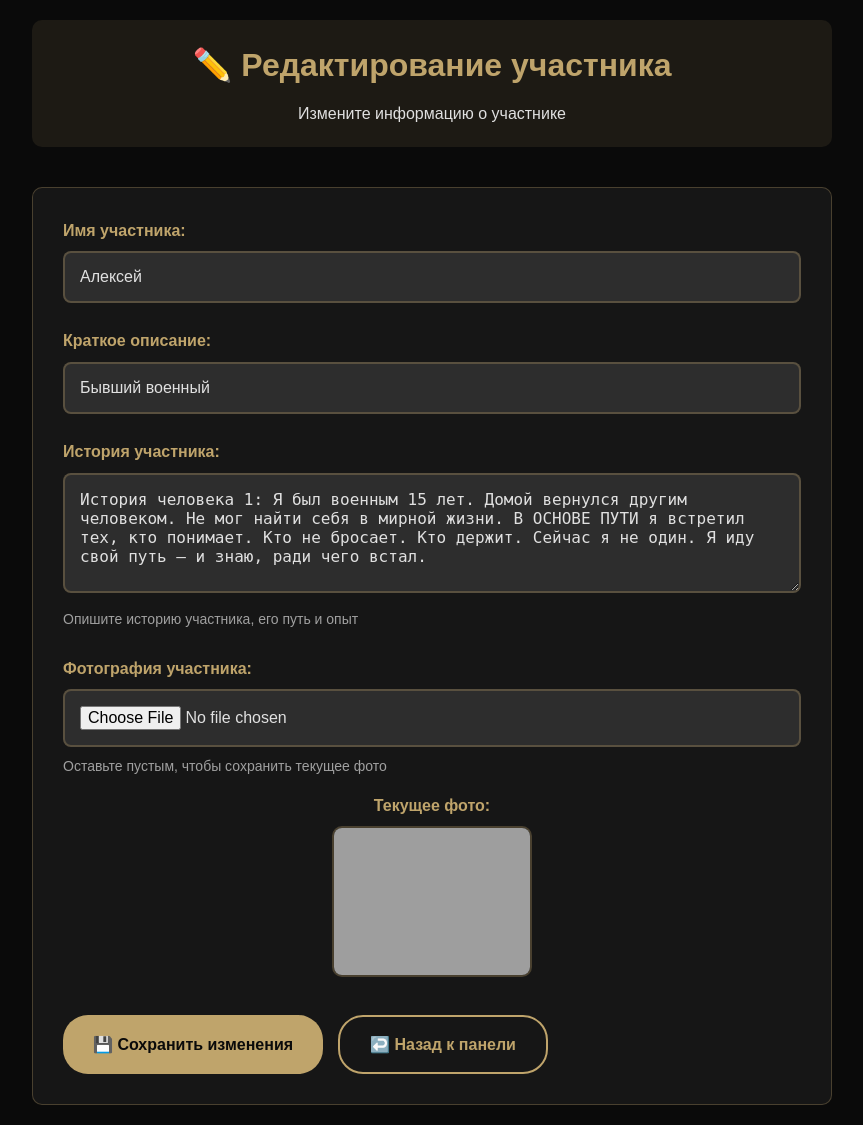
After one commit to KoboSteruS/Main_way, a Flask app: page /1/admin/edit-participant/static_participant_1 in a window 1280 px wide. The commit adds this page. Shown: the whole page, without its empty margins (208-1071 px from the left). Run offline with Flask 3, Linux system fonts and the light colour scheme; grey boxes are pictures that could not be loaded.

Commit message:
feat: добавлен функционал редактирования участников и событий - можно редактировать как статичные, так и динамические записи

```diff
--- a/app/routes.py
+++ b/app/routes.py
@@ -498,6 +498,142 @@ def add_organizer(token):
 
     return render_template('admin/add_organizer.html', token=token)
 
+# Маршрут для редактирования участника
+@main_bp.route('/<token>/admin/edit-participant/<participant_id>', methods=['GET', 'POST'])
+@admin_required
+def edit_participant(token, participant_id):
+    participants = load_participants()
+    participant = next((p for p in participants if p['id'] == participant_id), None)
+
+    if not participant:
+        flash('Участник не найден', 'error')
+        return redirect(url_for('main.admin_dashboard', token=token))
+
+    if request.method == 'POST':
+        name = request.form.get('name')
+        text = request.form.get('text')
+        story = request.form.get('story')
+
+        # Обработка загруженного файла
+        new_photo = participant.get('photo')
+        if 'photo' in request.files:
+            file = request.files['photo']
+            if file and file.filename:
+                # Генерируем уникальное имя файла
+                filename = secure_filename(file.filename)
+                file_extension = filename.rsplit('.', 1)[1].lower()
+                new_filename = f"character_{uuid.uuid4().hex[:8]}.{file_extension}"
+
+                # Сохраняем файл
+                upload_folder = 'app/static/img/character'
+                if not os.path.exists(upload_folder):
+                    os.makedirs(upload_folder)
+
+                file_path = os.path.join(upload_folder, new_filename)
+                file.save(file_path)
+                new_photo = f'img/character/{new_filename}'
+
+        # Обновляем данные участника
+        participant['name'] = name
+        participant['text'] = text
+        participant['story'] = story
+        participant['photo'] = new_photo
+
+        # Сохраняем изменения
+        if participant_id.startswith('static_'):
+            # Для статичных участников обновляем константу
+            for i, static_p in enumerate(STATIC_PARTICIPANTS):
+                if static_p['id'] == participant_id:
+                    STATIC_PARTICIPANTS[i] = participant
+                    break
+            flash('Статичный участник успешно обновлен!', 'success')
+        else:
+            # Для динамических участников обновляем JSON
+            try:
+                with open('app/data/participants.json', 'r', encoding='utf-8') as f:
+                    dynamic_participants = json.load(f)
+
+                for i, dyn_p in enumerate(dynamic_participants):
+                    if dyn_p['id'] == participant_id:
+                        dynamic_participants[i] = participant
+                        break
+
+                save_participants(dynamic_participants)
+                flash('Участник успешно обновлен!', 'success')
+            except Exception as e:
+                flash(f'Ошибка обновления: {e}', 'error')
+
+        return redirect(url_for('main.admin_dashboard', token=token))
+
+    return render_template('admin/edit_participant.html', participant=participant, token=token)
+
+# Маршрут для редактирования события
+@main_bp.route('/<token>/admin/edit-event/<event_id>', methods=['GET', 'POST'])
+@admin_required
+def edit_event(token, event_id):
+    events = load_events()
+    event = next((e for e in events if e['id'] == event_id), None)
+
+    if not event:
+        flash('Событие не найдено', 'error')
+        return redirect(url_for('main.admin_dashboard', token=token))
+
+    if request.method == 'POST':
+        title = request.form.get('title')
+        desc = request.form.get('desc')
+
+        # Обработка загруженного файла
+        new_image = event.get('image')
+        if 'image' in request.files:
+            file = request.files['image']
+            if file and file.filename:
+                # Генерируем уникальное имя файла
+                filename = secure_filename(file.filename)
+                file_extension = filename.rsplit('.', 1)[1].lower()
+                new_filename = f"event_{uuid.uuid4().hex[:8]}.{file_extension}"
+
+                # Сохраняем файл
+                upload_folder = 'app/static/img'
+                if not os.path.exists(upload_folder):
+                    os.makedirs(upload_folder)
+
+                file_path = os.path.join(upload_folder, new_filename)
+                file.save(file_path)
+                new_image = f'img/{new_filename}'
+
+        # Обновляем данные события
+        event['title'] = title
+        event['desc'] = desc
+        event['image'] = new_image
+
+        # Сохраняем изменения
+        if event_id.startswith('static_event_'):
+            # Для статичных событий обновляем константу
+            for i, static_e in enumerate(STATIC_EVENTS):
+                if static_e['id'] == event_id:
+                    STATIC_EVENTS[i] = event
+                    break
+            flash('Статичное событие успешно обновлено!', 'success')
+        else:
+            # Для динамических событий обновляем JSON
+            try:
+                with open('app/data/events.json', 'r', encoding='utf-8') as f:
+                    dynamic_events = json.load(f)
+
+                for i, dyn_e in enumerate(dynamic_events):
+                    if dyn_e['id'] == event_id:
+                        dynamic_events[i] = event
+                        break
+
+                save_events(dynamic_events)
+                flash('Событие успешно обновлено!', 'success')
+            except Exception as e:
+                flash(f'Ошибка обновления: {e}', 'error')
+
+        return redirect(url_for('main.admin_dashboard', token=token))
+
+    return render_template('admin/edit_event.html', event=event, token=token)
+
 # Маршрут для удаления организатора
 @main_bp.route('/<token>/admin/delete-organizer/<organizer_id>')
 @admin_required
--- /dev/null
+++ b/app/templates/admin/edit_participant.html
@@ -0,0 +1,253 @@
+<!DOCTYPE html>
+<html lang="ru">
+<head>
+    <meta charset="UTF-8">
+    <meta name="viewport" content="width=device-width, initial-scale=1.0">
+    <title>Редактирование участника - ОСНОВА ПУТИ</title>
+    <style>
+        * {
+            margin: 0;
+            padding: 0;
+            box-sizing: border-box;
+        }
+
+        body {
+            font-family: 'Arial', sans-serif;
+            background: #0a0a0a;
+            color: #e0e0e0;
+            line-height: 1.6;
+            padding: 20px;
+        }
+
+        .container {
+            max-width: 800px;
+            margin: 0 auto;
+        }
+
+        .admin-header {
+            text-align: center;
+            margin-bottom: 40px;
+            padding: 20px;
+            background: rgba(191, 164, 107, 0.1);
+            border-radius: 10px;
+        }
+
+        .admin-header h1 {
+            color: #bfa46b;
+            margin-bottom: 10px;
+        }
+
+        .form-section {
+            background: rgba(255, 255, 255, 0.05);
+            border-radius: 10px;
+            padding: 30px;
+            border: 1px solid rgba(191, 164, 107, 0.3);
+        }
+
+        .form-group {
+            margin-bottom: 25px;
+        }
+
+        .form-label {
+            display: block;
+            color: #bfa46b;
+            font-weight: bold;
+            margin-bottom: 8px;
+            font-size: 16px;
+        }
+
+        .form-input {
+            width: 100%;
+            padding: 15px;
+            background: rgba(255, 255, 255, 0.1);
+            border: 2px solid rgba(191, 164, 107, 0.3);
+            border-radius: 8px;
+            color: #e0e0e0;
+            font-size: 16px;
+            transition: all 0.3s ease;
+        }
+
+        .form-input:focus {
+            outline: none;
+            border-color: #bfa46b;
+            background: rgba(255, 255, 255, 0.15);
+        }
+
+        .form-input::placeholder {
+            color: #a0a0a0;
+        }
+
+        .form-textarea {
+            min-height: 120px;
+            resize: vertical;
+        }
+
+        .current-photo {
+            margin: 15px 0;
+            text-align: center;
+        }
+
+        .current-photo img {
+            max-width: 200px;
+            max-height: 200px;
+            border-radius: 10px;
+            border: 2px solid rgba(191, 164, 107, 0.3);
+        }
+
+        .btn-group {
+            display: flex;
+            gap: 15px;
+            margin-top: 30px;
+            flex-wrap: wrap;
+        }
+
+        .admin-btn {
+            display: inline-block;
+            padding: 15px 30px;
+            background: #bfa46b;
+            color: #0a0a0a;
+            text-decoration: none;
+            border-radius: 25px;
+            font-weight: bold;
+            border: none;
+            cursor: pointer;
+            font-size: 16px;
+            transition: all 0.3s ease;
+        }
+
+        .admin-btn:hover {
+            background: #a88d4a;
+            transform: translateY(-2px);
+        }
+
+        .admin-btn.secondary {
+            background: transparent;
+            color: #bfa46b;
+            border: 2px solid #bfa46b;
+        }
+
+        .admin-btn.secondary:hover {
+            background: #bfa46b;
+            color: #0a0a0a;
+        }
+
+        .admin-btn.danger {
+            background: #dc3545;
+            color: white;
+        }
+
+        .admin-btn.danger:hover {
+            background: #c82333;
+        }
+
+        .flash-message {
+            padding: 15px;
+            margin: 20px 0;
+            border-radius: 8px;
+            font-weight: bold;
+        }
+
+        .flash-success {
+            background: rgba(40, 167, 69, 0.2);
+            color: #28a745;
+            border: 1px solid #28a745;
+        }
+
+        .flash-error {
+            background: rgba(220, 53, 69, 0.2);
+            color: #dc3545;
+            border: 1px solid #dc3545;
+        }
+
+        .help-text {
+            color: #a0a0a0;
+            font-size: 14px;
+            margin-top: 8px;
+        }
+    </style>
+</head>
+<body>
+    <div class="container">
+        <div class="admin-header">
+            <h1>✏️ Редактирование участника</h1>
+            <p>Измените информацию о участнике</p>
+        </div>
+
+        {% with messages = get_flashed_messages(with_categories=true) %}
+            {% if messages %}
+                {% for category, message in messages %}
+                    <div class="flash-message flash-{{ 'success' if category == 'success' else 'error' }}">
+                        {{ message }}
+                    </div>
+                {% endfor %}
+            {% endif %}
+        {% endwith %}
+
+        <div class="form-section">
+            <form method="POST" enctype="multipart/form-data">
+                <div class="form-group">
+                    <label for="name" class="form-label">Имя участника:</label>
+                    <input type="text"
+                           id="name"
+                           name="name"
+                           class="form-input"
+                           value="{{ participant.name }}"
+                           required>
+                </div>
+
+                <div class="form-group">
+                    <label for="text" class="form-label">Краткое описание:</label>
+                    <input type="text"
+                           id="text"
+                           name="text"
+                           class="form-input"
+                           value="{{ participant.text }}"
+                           placeholder="Например: Бывший военный"
+                           required>
+                </div>
+
+                <div class="form-group">
+                    <label for="story" class="form-label">История участника:</label>
+                    <textarea id="story"
+                              name="story"
+                              class="form-input form-textarea"
+                              placeholder="Расскажите историю участника..."
+                              required>{{ participant.story }}</textarea>
+                    <div class="help-text">
+                        Опишите историю участника, его путь и опыт
+                    </div>
+                </div>
+
+                <div class="form-group">
+                    <label for="photo" class="form-label">Фотография участника:</label>
+                    <input type="file"
+                           id="photo"
+                           name="photo"
+                           accept="image/*"
+                           class="form-input">
+                    <div class="help-text">
+                        Оставьте пустым, чтобы сохранить текущее фото
+                    </div>
+
+                    {% if participant.photo %}
+                    <div class="current-photo">
+                        <label class="form-label">Текущее фото:</label>
+                        <img src="{{ url_for('static', filename=participant.photo) }}"
+                             alt="{{ participant.name }}">
+                    </div>
+                    {% endif %}
+                </div>
+
+                <div class="btn-group">
+                    <button type="submit" class="admin-btn">
+                        💾 Сохранить изменения
+                    </button>
+                    <a href="{{ url_for('main.admin_dashboard', token=token) }}" class="admin-btn secondary">
+                        ↩️ Назад к панели
+                    </a>
+                </div>
+            </form>
+        </div>
+    </div>
+</body>
+</html>
```
Also changed, not shown: app/templates/admin/dashboard.html (+27 -0 lines), app/templates/admin/edit_event.html (added, +243 -0 lines).
